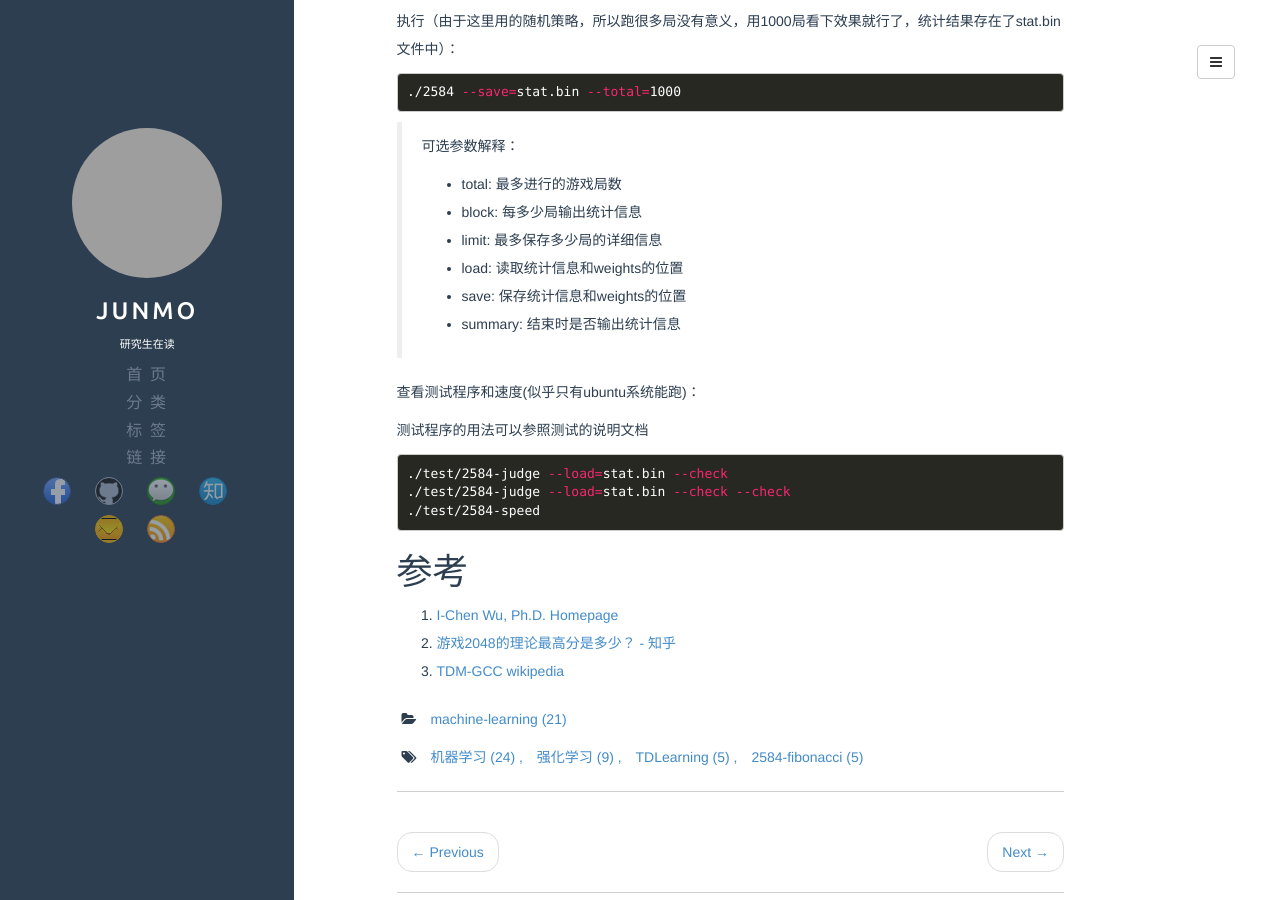
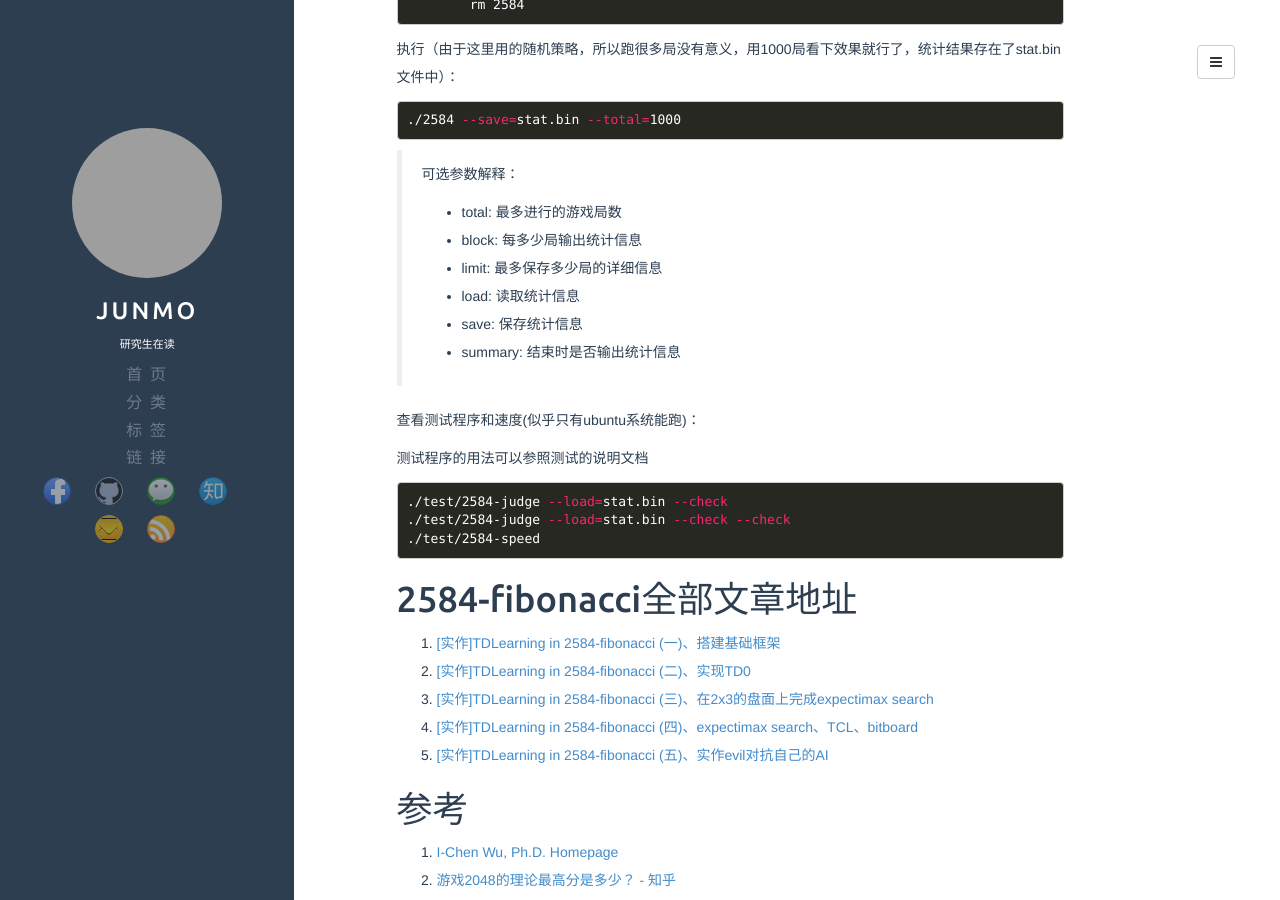
Before and after one commit to junmo1215/junmo1215.github.io, a Jekyll site: the page built from _posts/machine-learning/2017-10-22-practice-TDLearning in 2584-fibonacci 1st.md, in a window 1280 px wide and 900 px high, scrolled down 8602 px. Built offline with Jekyll 4.4.1, drawn with Linux system fonts in a browser that asks for light colours; comment, search, counter and statistics services are not loaded; some of the changed text lies outside the part shown; grey boxes are pictures that could not be loaded.

Commit message:
complete series playing 2584 with RL

````diff
--- a/_posts/machine-learning/2017-10-22-practice-TDLearning in 2584-fibonacci 1st.md
+++ b/_posts/machine-learning/2017-10-22-practice-TDLearning in 2584-fibonacci 1st.md
@@ -18,8 +18,8 @@
 这个代码是[吳毅成教授](http://java.csie.nctu.edu.tw/~icwu/chindex.html)开设的TCG（电脑对局理论，Theory of Computer Games）课程project，从0开始（助教这次提供了框架）一步步实现AI自己玩2584，最终的胜率（达到2584）差不多在95%以上。
 
 涉及的知识点目前有：
-- 2584的基本规则
-- C++基本语法
+- **2584的基本规则**
+- **C++基本语法**
 
 文章地址： <https://junmo1215.github.io/machine-learning/2017/10/22/practice-TDLearning-in-2584-fibonacci-1st.html>
 
@@ -381,8 +381,8 @@
 > - total: 最多进行的游戏局数
 > - block: 每多少局输出统计信息
 > - limit: 最多保存多少局的详细信息
-> - load: 读取统计信息和weights的位置
-> - save: 保存统计信息和weights的位置
+> - load: 读取统计信息
+> - save: 保存统计信息
 > - summary: 结束时是否输出统计信息
 
 查看测试程序和速度(似乎只有ubuntu系统能跑)：
@@ -395,6 +395,14 @@
 ./test/2584-speed
 ```
 
+# 2584-fibonacci全部文章地址
+
+1. [[实作]TDLearning in 2584-fibonacci (一)、搭建基础框架](https://junmo1215.github.io/machine-learning/2017/10/22/practice-TDLearning-in-2584-fibonacci-1st.html)
+2. [[实作]TDLearning in 2584-fibonacci (二)、实现TD0](https://junmo1215.github.io/machine-learning/2017/11/27/practice-TDLearning-in-2584-fibonacci-2nd.html)
+3. [[实作]TDLearning in 2584-fibonacci (三)、在2x3的盘面上完成expectimax search](https://junmo1215.github.io/machine-learning/2017/12/02/practice-TDLearning-in-2584-fibonacci-3rd.html)
+4. [[实作]TDLearning in 2584-fibonacci (四)、expectimax search、TCL、bitboard](https://junmo1215.github.io/machine-learning/2018/01/11/practice-TDLearning-in-2584-fibonacci-4th.html)
+5. [[实作]TDLearning in 2584-fibonacci (五)、实作evil对抗自己的AI](https://junmo1215.github.io/machine-learning/2018/01/18/practice-TDLearning-in-2584-fibonacci-5th.html)
+
 # 参考
 
 1. [I-Chen Wu, Ph.D. Homepage](http://java.csie.nctu.edu.tw/~icwu/chindex.html)
````
Also changed, not shown: other parts of _posts/machine-learning/2017-10-22-practice-TDLearning in 2584-fibonacci 1st.md (+1 -1 lines), _posts/machine-learning/2017-11-27-practice-TDLearning in 2584-fibonacci 2nd.md (+11 -3 lines), _posts/machine-learning/2017-12-02-practice-TDLearning in 2584-fibonacci 3rd.md (+10 -2 lines), _posts/machine-learning/2018-01-11-practice-TDLearning in 2584-fibonacci 4th.md (+8 -0 lines), _posts/machine-learning/2018-01-18-practice-TDLearning in 2584-fibonacci 5th.md (+8 -0 lines).
